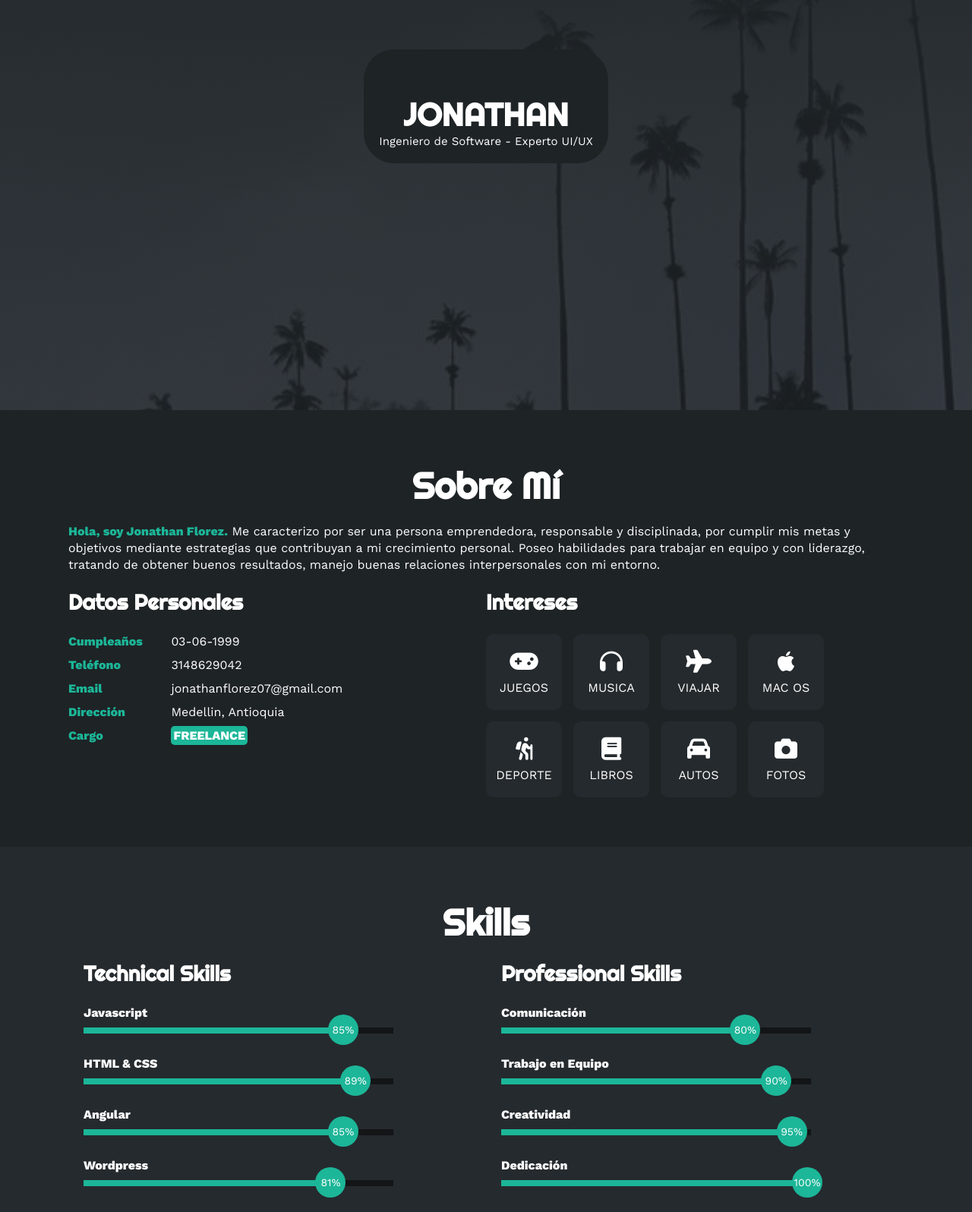
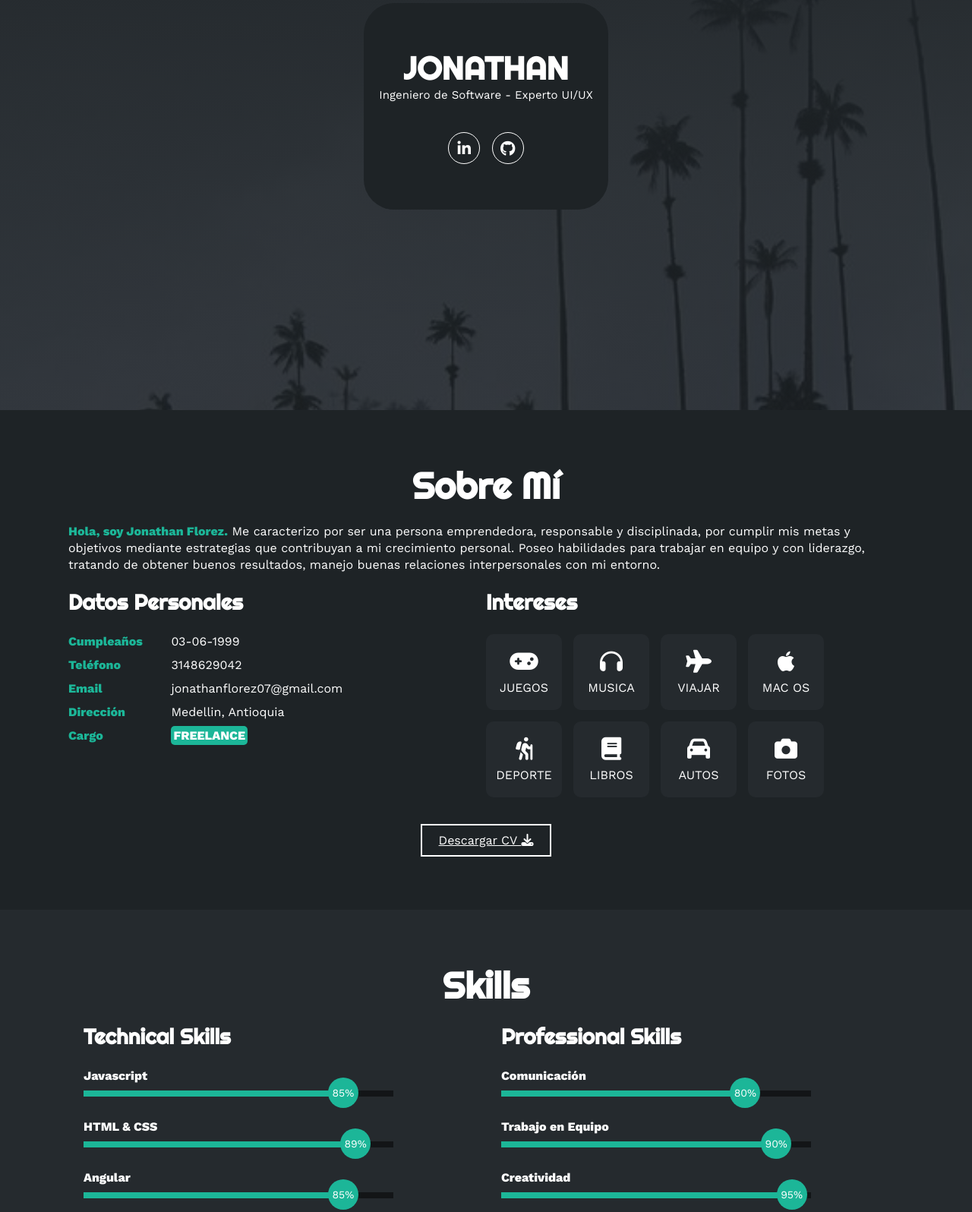
Before and after one commit to jonathan0207/portfolio, a plain HTML site: page index.html in a window 1280 px wide. Shown: the part 260-1856 px from the top of the page at 76% size. Drawn offline with nearby package versions, Linux system fonts and the light colour scheme.

Commit message:
redirection to social networks is added

```diff
--- a/index.html
+++ b/index.html
@@ -35,10 +35,10 @@
         <div class="contenido-banner">
             <h1>JONATHAN</h1>
             <h2>Ingeniero de Software - Experto UI/UX</h2>
-            <!-- <div class="redes">
+            <div class="redes">
                 <a href="https://www.linkedin.com/in/jonathan-florez-henao-63151819a/" target="_blank"><i class="fa-brands fa-linkedin-in"></i></a>
                 <a href="https://github.com/jonathan0207" target="_blank"><i class="fa-brands fa-github"></i></a>
-            </div> -->
+            </div>
         </div>
     </section>
 
@@ -121,10 +121,10 @@
                     </div>
                 </div>
             </div>
-            <!-- <button>
+            <button>
                 <a class="btn" href="Hoja de Vida Jonathan Florez Henao.pdf" target="_blank" download="Hoja de Vida Jonathan Florez Henao">Descargar CV <i class="fa-solid fa-download"></i>
                     <span class="overlay"></span></a>
-            </button> -->
+            </button>
         </div>
     </section>
 
@@ -305,10 +305,10 @@
         <a href="#inicio" class="arriba">
             <i class="fa-solid fa-angles-up"></i>
         </a>
-        <!-- <div class="redes">
+        <div class="redes">
             <a href="https://www.linkedin.com/in/jonathan-florez-henao-63151819a/" target="_blank"><i class="fa-brands fa-linkedin-in"></i></a>
             <a href="https://github.com/jonathan0207" target="_blank"><i class="fa-brands fa-github"></i></a>
-        </div> -->
+        </div>
     </footer>
     <script src="script.js"></script>
 </body>
```
